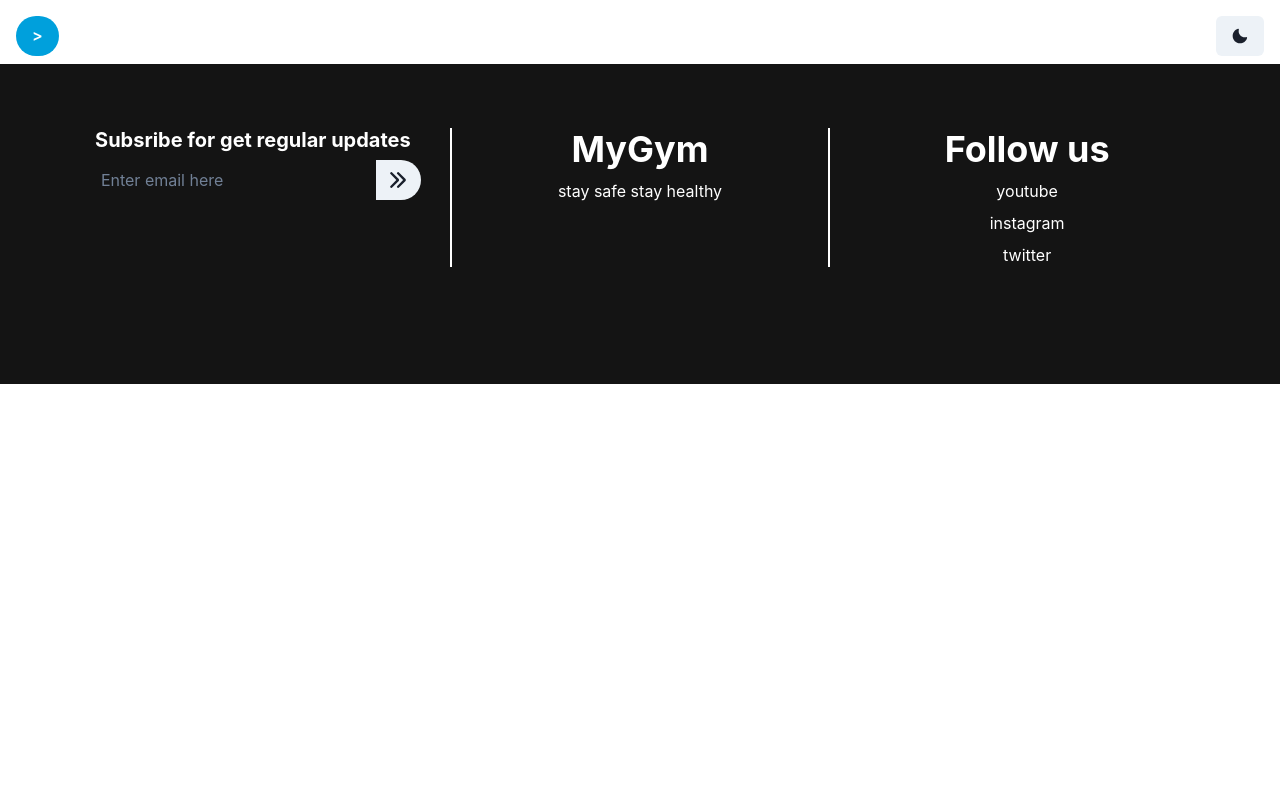
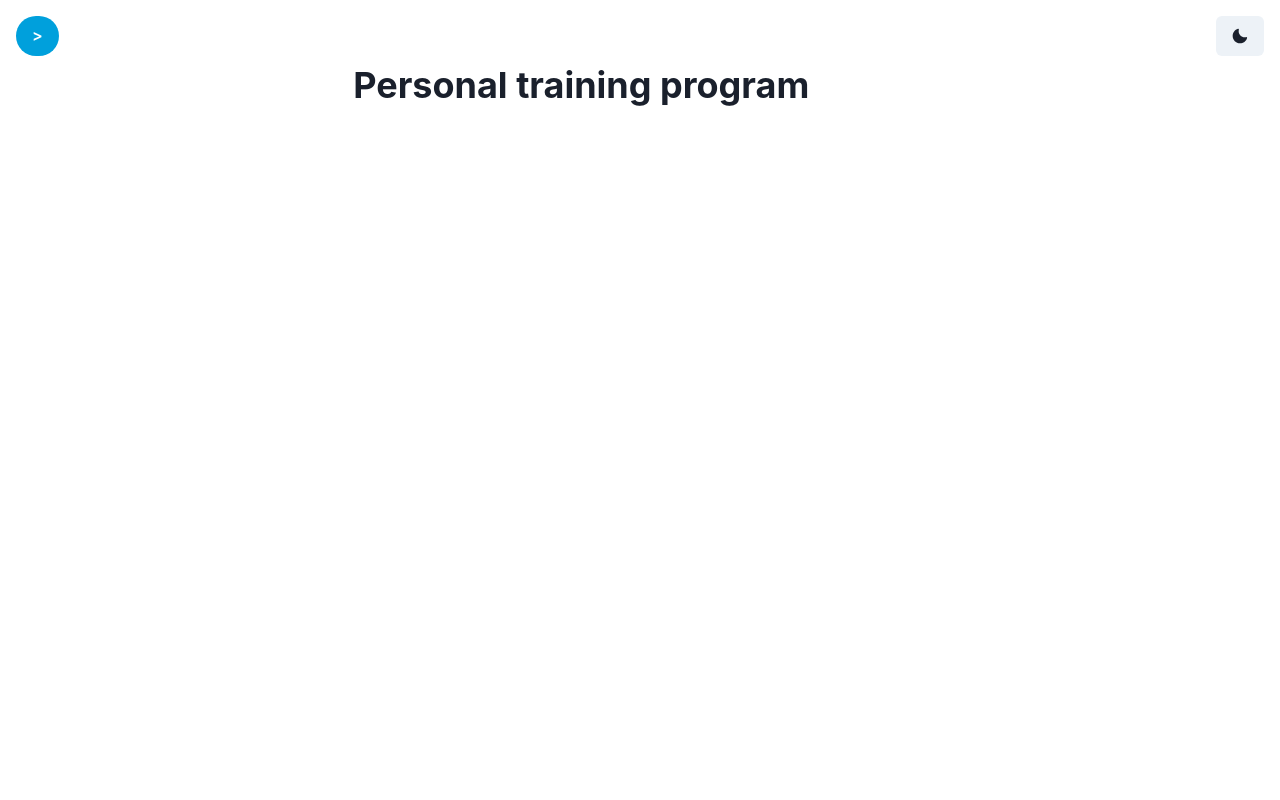
Before and after one commit to NISHANTPUNDE/Gym_app, a React (Create React App) app: page /Program in a window 1280 px wide. Shown: the top 800 px of the page. Built offline with nearby package versions, Linux system fonts and the light colour scheme.

Commit message:
second commit

```diff
--- a/src/App.js
+++ b/src/App.js
@@ -4,6 +4,7 @@ import ColormodeSwitcher from "./components/ColormodeSwitcher";
 import Home from "./components/Home";
 import Footer from "./components/Footer";
 import Gallery from "./components/Gallery";
+import Program from "./components/Program";
 function App() {
   return (
     <BrowserRouter>
@@ -12,6 +13,7 @@ function App() {
       <Routes>
       <Route path="/" element={<Home />} />
       <Route path="/Gallery" element={<Gallery />} />
+      <Route path="/Program" element={<Program />} />
       </Routes>
       <Footer/>
     </BrowserRouter>
--- /dev/null
+++ b/src/components/Program.jsx
@@ -0,0 +1,17 @@
+import React from 'react';
+import {Box, Container, Heading} from "@chakra-ui/react";
+const Program = () => {
+  return (
+    <Box h={'100vh'}>
+      <Container>
+      <Heading _hover={{
+        color: "white",
+        }}>
+        Personal training program
+      </Heading>
+      </Container>
+    </Box>
+  )
+}
+
+export default Program
--- a/src/components/Slide.jsx
+++ b/src/components/Slide.jsx
@@ -38,7 +38,7 @@ const Slide = () => {
                 <Link to={"/"}>Home </Link>
               </Button>
               <Button onClick={onClose} variant={"unstyled"}><Link to={"/Gallery"}>Gallery</Link></Button>
-              <Button onClick={onClose} variant={"unstyled"}>Program</Button>
+              <Button onClick={onClose} variant={"unstyled"}><Link to={"/Program"}></Link>Program</Button>
               <Button onClick={onClose} variant={"unstyled"}>Franchise</Button>
               <Button onClick={onClose} variant={"unstyled"}>Contact</Button>
               <Button onClick={onClose} variant={"unstyled"}>About Us</Button>
--- /dev/null
+++ b/src/imagelink/images.js
@@ -0,0 +1,9 @@
+export const data=[
+      {"key":1,
+       "imglink":"https://pixabay.com/get/gc827452ef23086de1217ef42b4c70eef3a9231360f822d8c6fe0ca6e6aa206a14bad87ffb263b5815db1df64a977af40176190dfe1f38730f9509925175d15f9_640.png"},
+      {"key":2,
+       "imglink":"https://designimages.appypie.com/poster/gymposter-2-person-human.webp"},
+      {"key":3 ,
+      "imglink":"https://www.bing.com/images/search?view=detailV2&ccid=KL0QFQCv&id=1A740612198914DAF14052B7CC27547D5138CE56&thid=OIP.KL0QFQCv-qm3Zt_qVZic_AHaEo&mediaurl=https%3a%2f%2fwallpapercave.com%2fwp%2fwp2482989.jpg&exph=1200&expw=1920&q=Gym+Workout+Images+HD&simid=608010182456598032&FORM=IRPRST&ck=AE60A56253E201411293F576BF17C9DA&selectedIndex=23"}
+
+]
```
Also changed, not shown: src/components/Gallery.jsx (+15 -8 lines).
